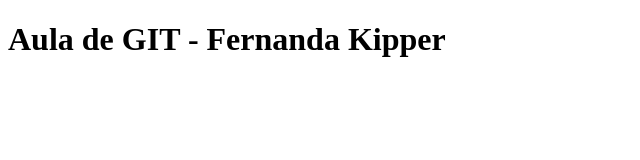
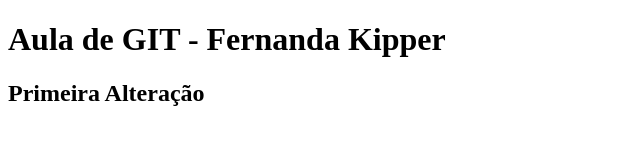
Before and after one commit to juniortenorio9967/git-estudo, a plain HTML site: page index.html in a window 1280 px wide. Shown: the whole page, without its empty margins (0-640 px from the left). Drawn offline with Linux system fonts and the light colour scheme.

Commit message:
incluido h2

```diff
--- a/index.html
+++ b/index.html
@@ -7,7 +7,7 @@
 </head>
 <body>
     <h1>Aula de GIT - Fernanda Kipper</h1>
-
+    <h2>Primeira Alteração</h2>
 
 
 </body>
```
Also changed, not shown: style.css (added).
